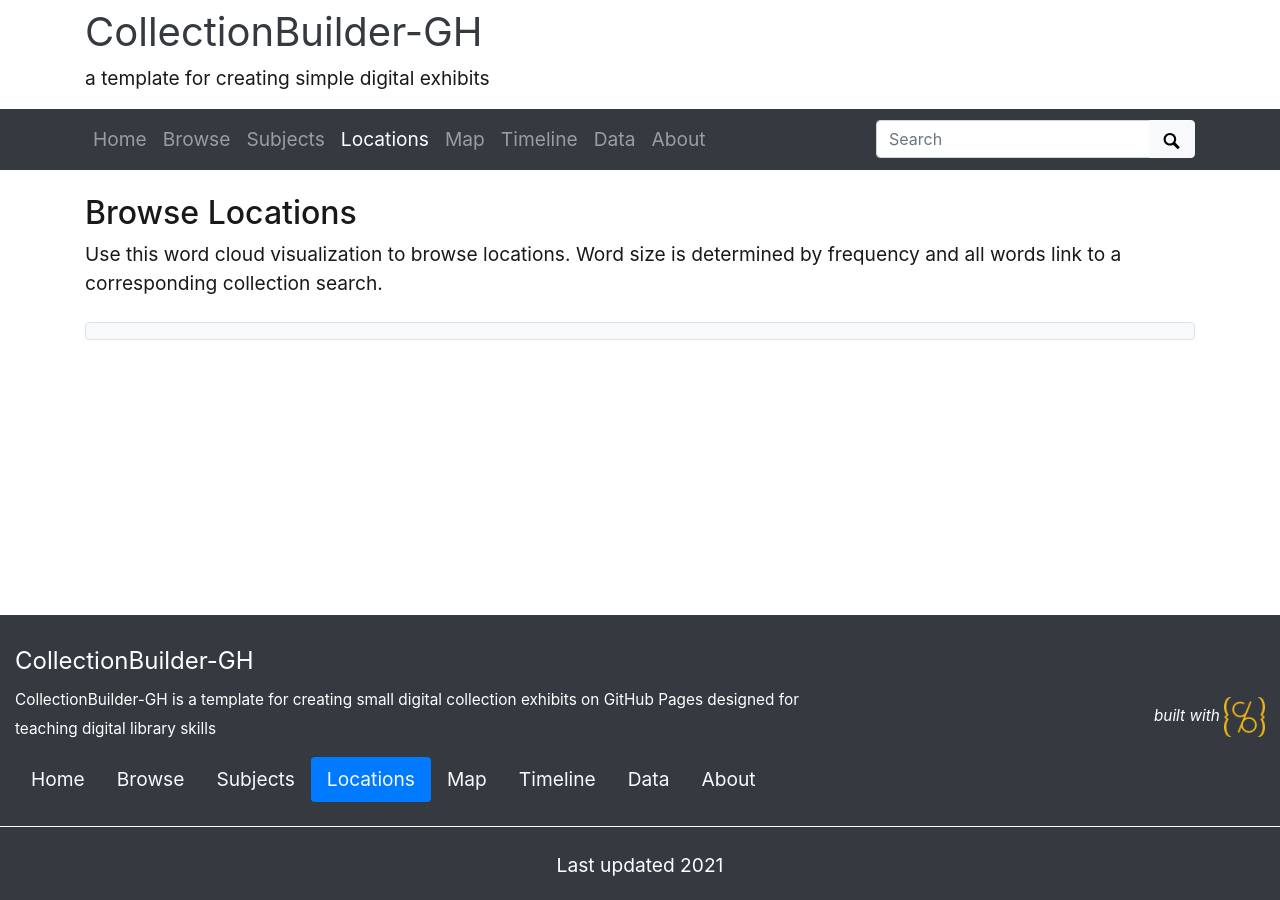
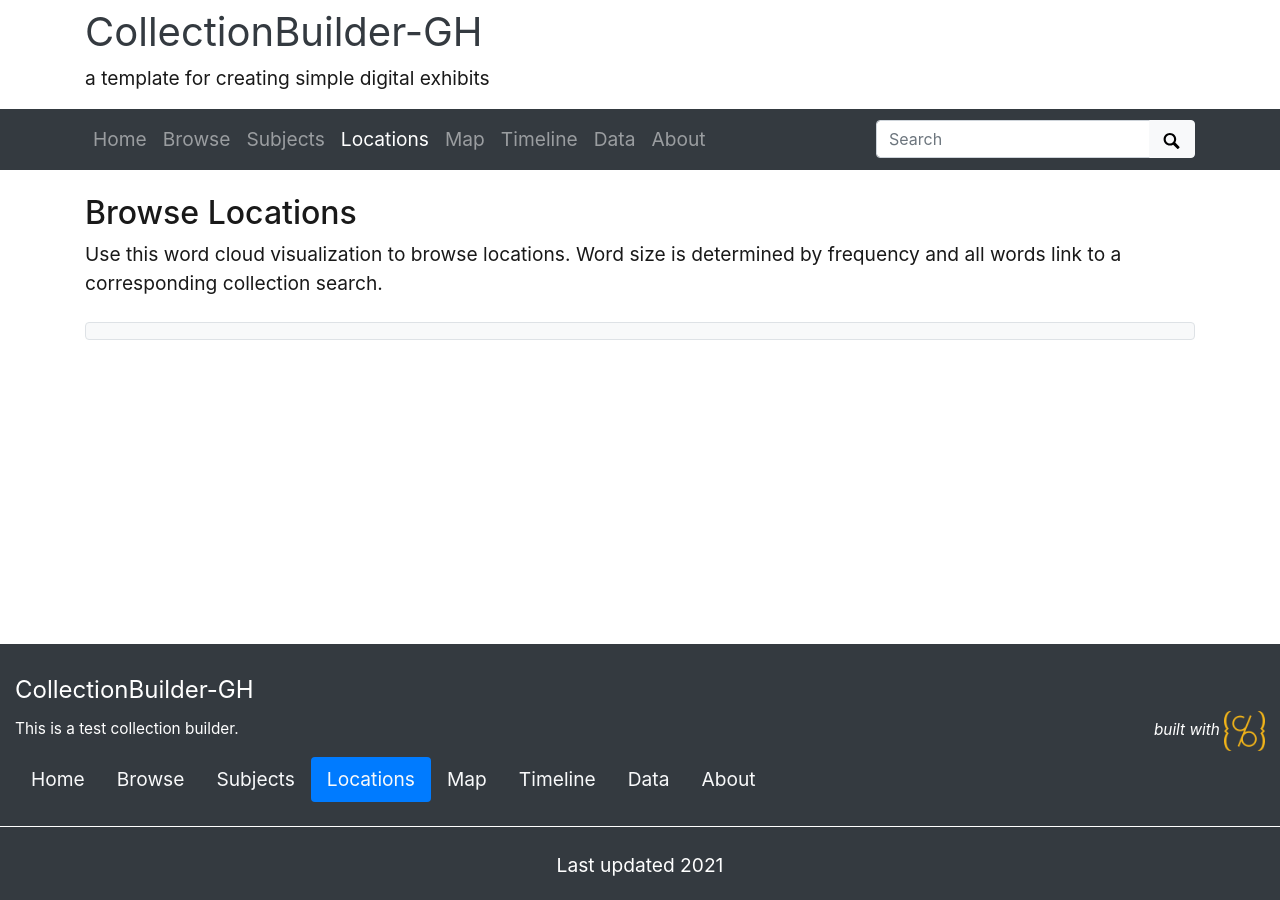
Before and after one commit to schnydszch/testcb, a Jekyll site: the page built from pages/locations.md, in a window 1280 px wide. Built offline with Jekyll 4.4.1, drawn with Linux system fonts in a browser that asks for light colours.

Commit message:
Update _config.yml

```diff
--- a/_config.yml
+++ b/_config.yml
@@ -25,7 +25,7 @@ title: CollectionBuilder-GH
 tagline: a template for creating simple digital exhibits
 # description appears in meta tags and other locations
 # this description might appear in search result lists, keep around 160 characters max
-description: "CollectionBuilder-GH is a template for creating small digital collection exhibits on GitHub Pages designed for teaching digital library skills"
+description: "This is a test collection builder."
 # creator of the digital collection, to appear in meta tags; we typically use our GitHub usernames but feel free to just use your name
 author: CollectionBuilder
 
```
